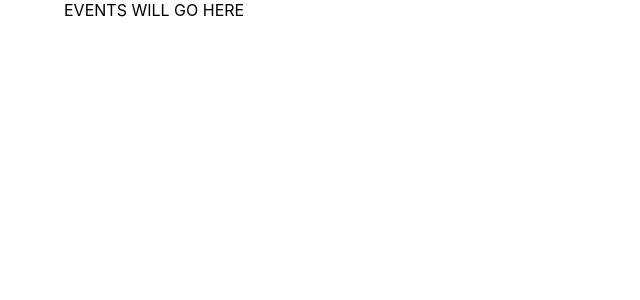
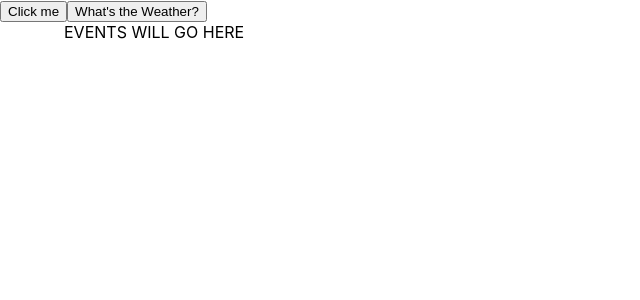
Before and after one commit to dsilverfox/TeamGit, a React (Create React App) app in the folder 72-hr-client/: page / in a window 1280 px wide. Shown: the top 300 px of the page, without its empty margins (0-640 px from the left). Built offline with nearby package versions, Linux system fonts and the light colour scheme; no server answers.

Commit message:
added weather to Geo file

```diff
--- a/72-hr-client/src/GeoLocate.js
+++ b/72-hr-client/src/GeoLocate.js
@@ -1,9 +1,10 @@
 import React, {useState, useEffect} from 'react';
 import Geohash from 'latlon-geohash';
 import Events from './Events/Events';
+import Weather from './Weather/Weather';
 
 function GeoLocate () {
-
+const [location, setLocation] = useState([]);
 const [latitude, setLatitude] = useState("");
 const [longitude, setLongitude] = useState("");
 const [geoHash, setGeoHash] = useState('');
@@ -21,6 +22,7 @@ const geoLocation = () => {
 };
 
 const showPosition = async (position) => {
+    setLocation([position.coords.latitude, position.coords.longitude]);
   setLatitude(position.coords.latitude);
   setLongitude(position.coords.longitude);
   setGeoHash(Geohash.encode(position.coords.latitude, position.coords.longitude, 9))
@@ -35,6 +37,7 @@ useEffect(() => {
 
 return(
     <div>
+        <Weather location={location} />
         <Events geoHash={geoHash}/>
     </div>
 )
--- a/72-hr-client/src/Weather/Weather.js
+++ b/72-hr-client/src/Weather/Weather.js
@@ -1,4 +1,5 @@
  import React, { useEffect, useState } from 'react'; //useEffect
+ import GeoLocate from '../GeoLocate';
 
  //material ui installed in TeamGit don't forget to import it if you use it.
  const Weather = props => {
@@ -9,12 +10,10 @@
     //  const key = '63dcb297673179ea05ba355cfa80fe06';
      const [units, setUnits] = useState("imperial"); //&units=${units}
 
-     useEffect(() => {
-         getWeather();
-     }, [props.location])
+
 
      const getWeather = async () => {
-         let response = await fetch(`${baseURL}?lat=${props.location[0]}&lon=${props.location[1]}&appid=${key}`);
+         let response = await fetch(`${baseURL}lat=${props.location[0]}&lon=${props.location[1]}&units=${units}&appid=${key}`);
          let json = await response.json();
 
          setWeather(json);
@@ -26,6 +25,10 @@
          getWeather();
          console.log(units);
      }
+
+          useEffect(() => {
+         getWeather();
+     }, [props.location])
 
      return (
          <div className='main'>
```
